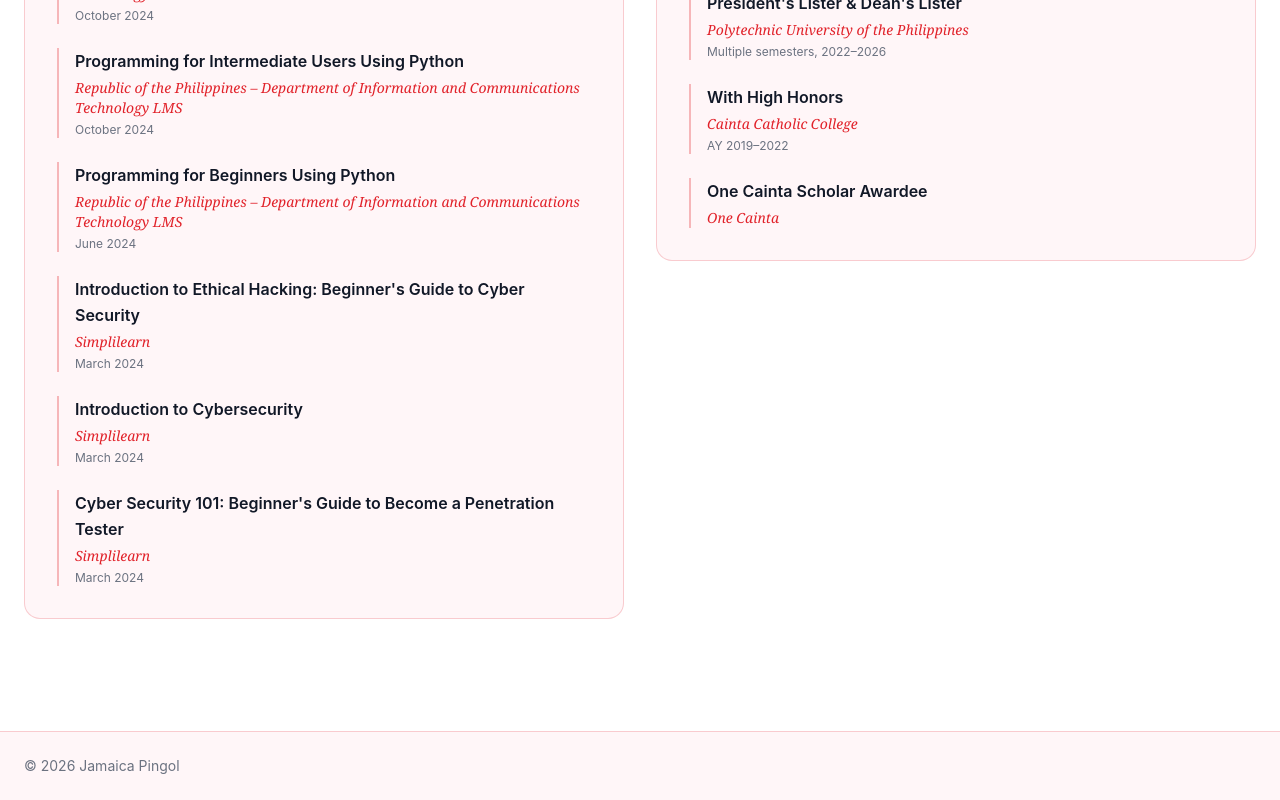
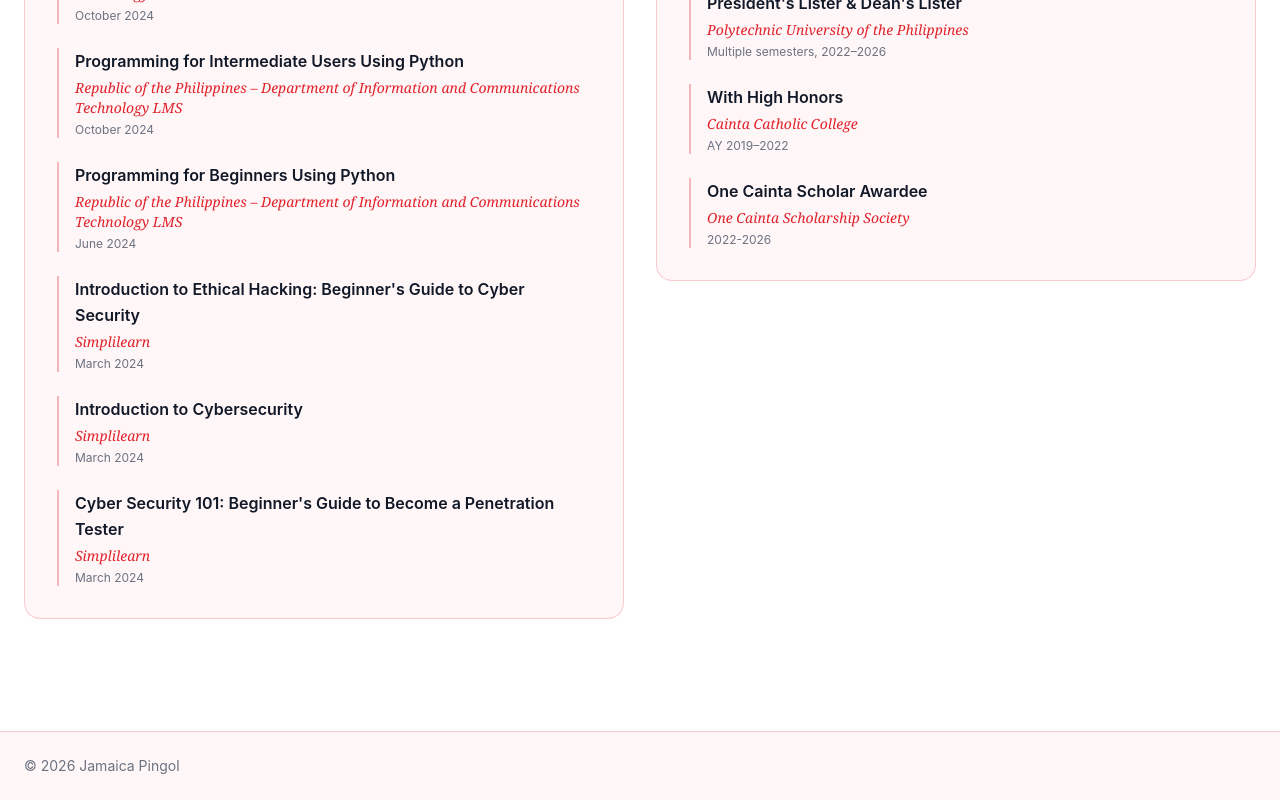
Before and after one commit to jameymey/Jamaica-Pingol, a React (Vite) app: page /about in a window 1280 px wide. Shown: the part 3227-4027 px from the top of the page. Built offline with nearby package versions, Linux system fonts and the light colour scheme.

Commit message:
CERT changes

```diff
--- a/src/pages/About/CertificationsAwards.jsx
+++ b/src/pages/About/CertificationsAwards.jsx
@@ -72,8 +72,8 @@
     },
     {
       title: "One Cainta Scholar Awardee",
-      organization: "One Cainta",
-      date: "",
+      organization: "One Cainta Scholarship Society",
+      date: "2022-2026",
     },
   ];
 
```
